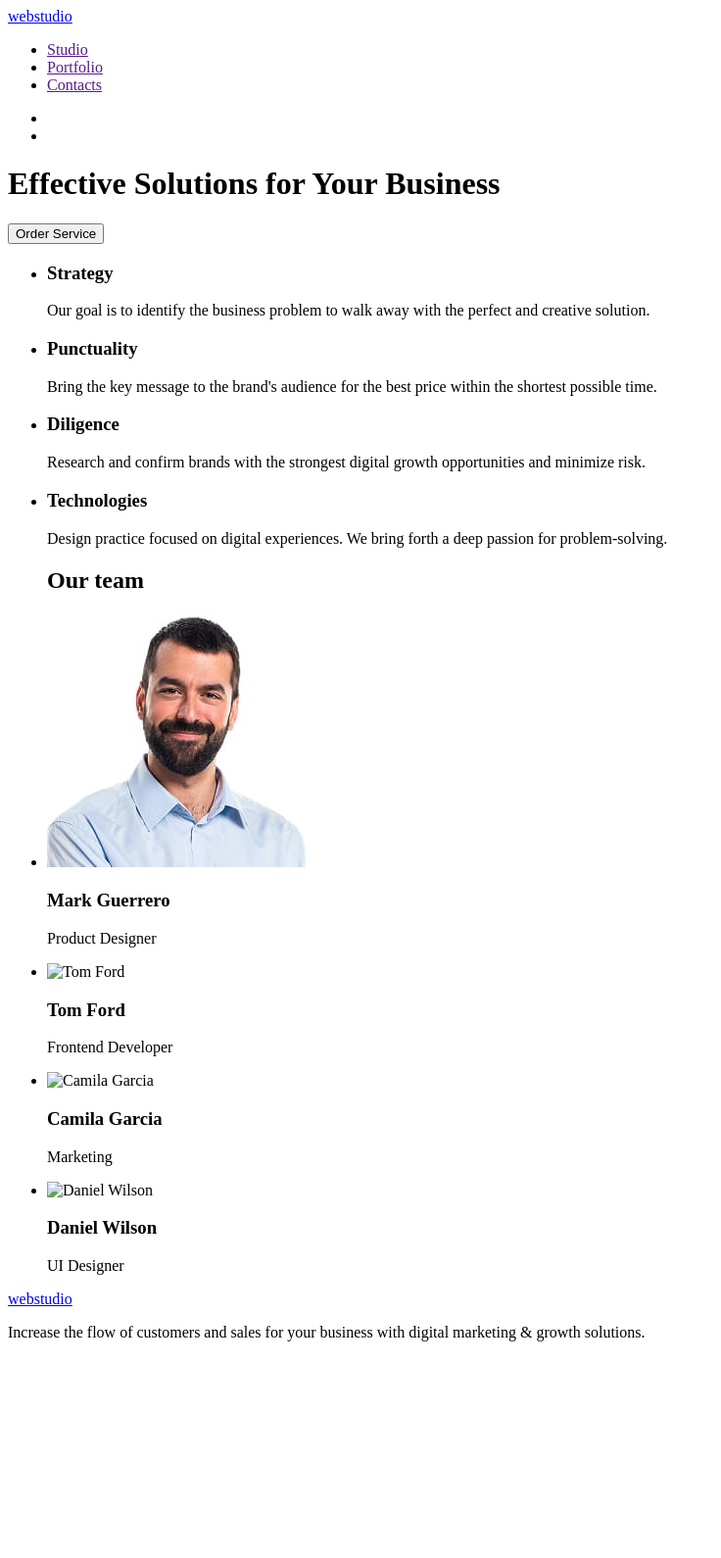
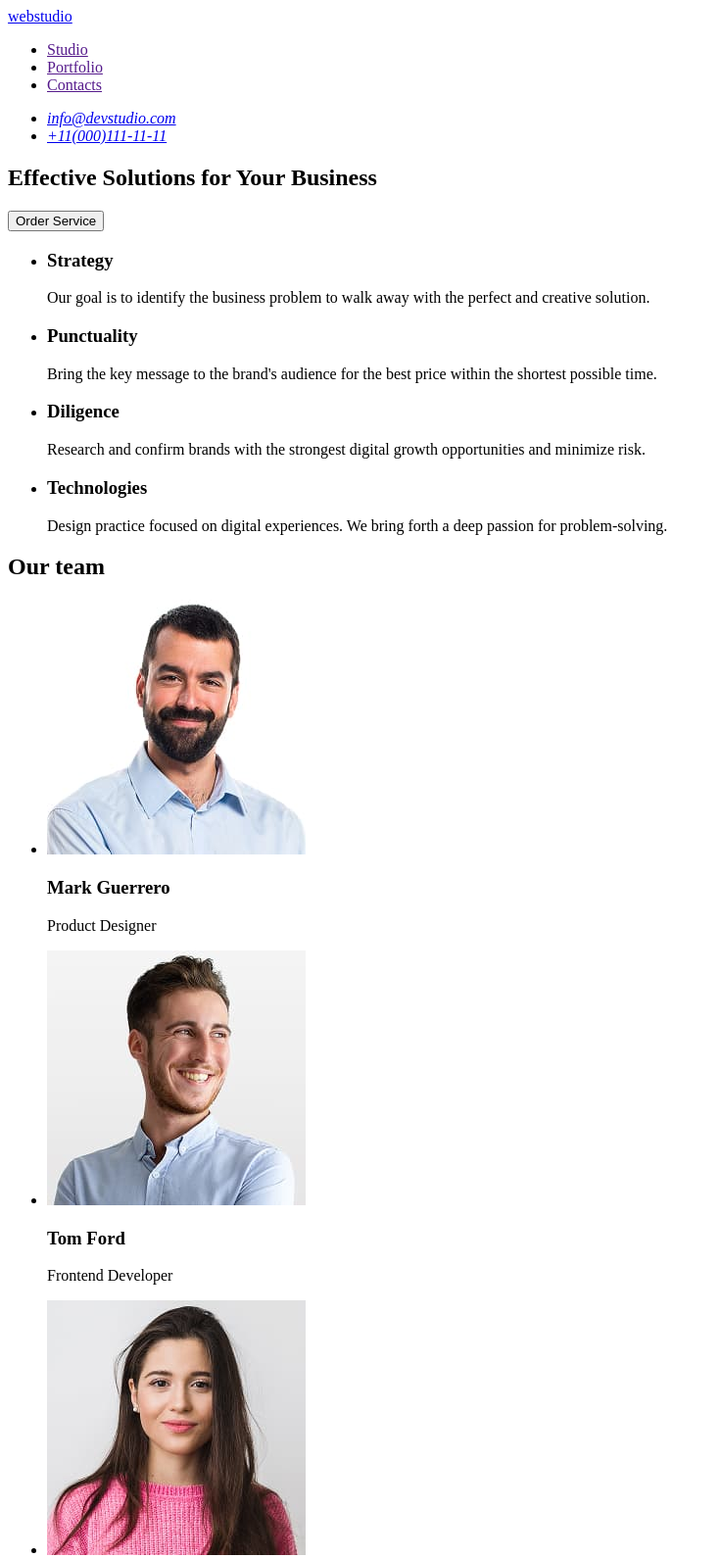
Before and after one commit to zeynepasenaavci/goit-markup-hw-01, a plain HTML site: page index.html in a window 1280 px wide. Shown: the top 1590 px of the page at 98% size, without its empty margins (0-736 px from the left). Before the commit the page ends 1385 px from the top, so only its background shows below. Drawn offline with Linux system fonts and the light colour scheme; files whose address does not match are found by name.

Commit message:
Update index.html

```diff
--- a/index.html
+++ b/index.html
@@ -8,7 +8,7 @@
     <!--sitenin üst bilgisi başladı-->
 <header>
     <nav>
-        <a href="./index.html">webstudio</a>
+        <a href="/index.html">webstudio</a>
 <ul>
     <li> <a href="">Studio</a></li>
     <li> <a href="">Portfolio</a></li>
@@ -17,8 +17,8 @@
     </nav>
 <address>
     <ul>
-    <li><a href='mailto:info@devstudio.com'info@devstudio.com></a></li>
-    <li><a href='tel:+11 (000) 111-11-11' +11 (000) 111-11-11></a></li>
+    <li><a href='mailto:info@devstudio.com'>info@devstudio.com</a></li>
+    <li><a href='tel:+110001111111'>+11(000)111-11-11</a></li>
     </ul>
 </address>
 </header>
@@ -26,14 +26,14 @@
 <!--sitenin orta alanı başladı-->
 <main>
     <!--effective solutions kısmı başladı-->
-<section1>
+<section>
     <h1>Effective Solutions for Your Business</h1>
     <button type='button'>Order Service</button>
-</section1>
+</section>
 <!--effective solutions kısmı bitti-->
 
 <!--4 bölümlük paragraf kısmı başladı-->
-<section2>
+<section>
     <ul>
     <li>
     <h3>Strategy</h3>
@@ -53,40 +53,40 @@
     <p>Design practice focused on digital experiences. We bring forth a deep passion for problem-solving.</p>
     </li>
     </ul>
-</section2>
+</section>
 <!--4 blümlük paragraf kısmı bitti-->
 <!--our team kısmı başladı-->
-<section3>
+<section>
+    <h2>Our team</h2>
     <ul>
-    <h2>Our team</h2>
     <li>
         <img src=".images/img.jpg" alt="Mark Guerrero" width="264">
         <h3>Mark Guerrero</h3>
         <p>Product Designer</p>
     </li>
     <li>
-        <img src=".images/img-2.jpg" alt="Tom Ford" width="264">
+        <img src="images/img-2.jpg" alt="Tom Ford" width="264">
         <h3>Tom Ford</h3>
         <p>Frontend Developer</p>
     </li>
     <li>
-        <img src=".images/img-3.jpg" alt="Camila Garcia" width="264">
+        <img src="images/img-3.jpg" alt="Camila Garcia" width="264">
         <h3>Camila Garcia</h3>
         <p>Marketing</p>
     </li>
     <li>
-        <img src=".images/img-4.jpg" alt="Daniel Wilson" width="264">
+        <img src="images/img-4.jpg" alt="Daniel Wilson" width="264">
         <h3>Daniel Wilson</h3>
         <p>UI Designer</p>
     </li>
     </ul>
-</section3>
+</section>
 <!--our team kısmı bitti-->
 </main>
 <!--sitenin orta alanı bitti-->
 <!--sitenin alt bilgisi başladı-->
 <footer>
-<a href="./index.html">webstudio</a>
+<a href="/index.html">webstudio</a>
 <p>Increase the flow of customers and sales for your business with digital marketing & growth solutions.</p>
 </footer>
 <!--sitenin alt bilgisi bitti-->
```
